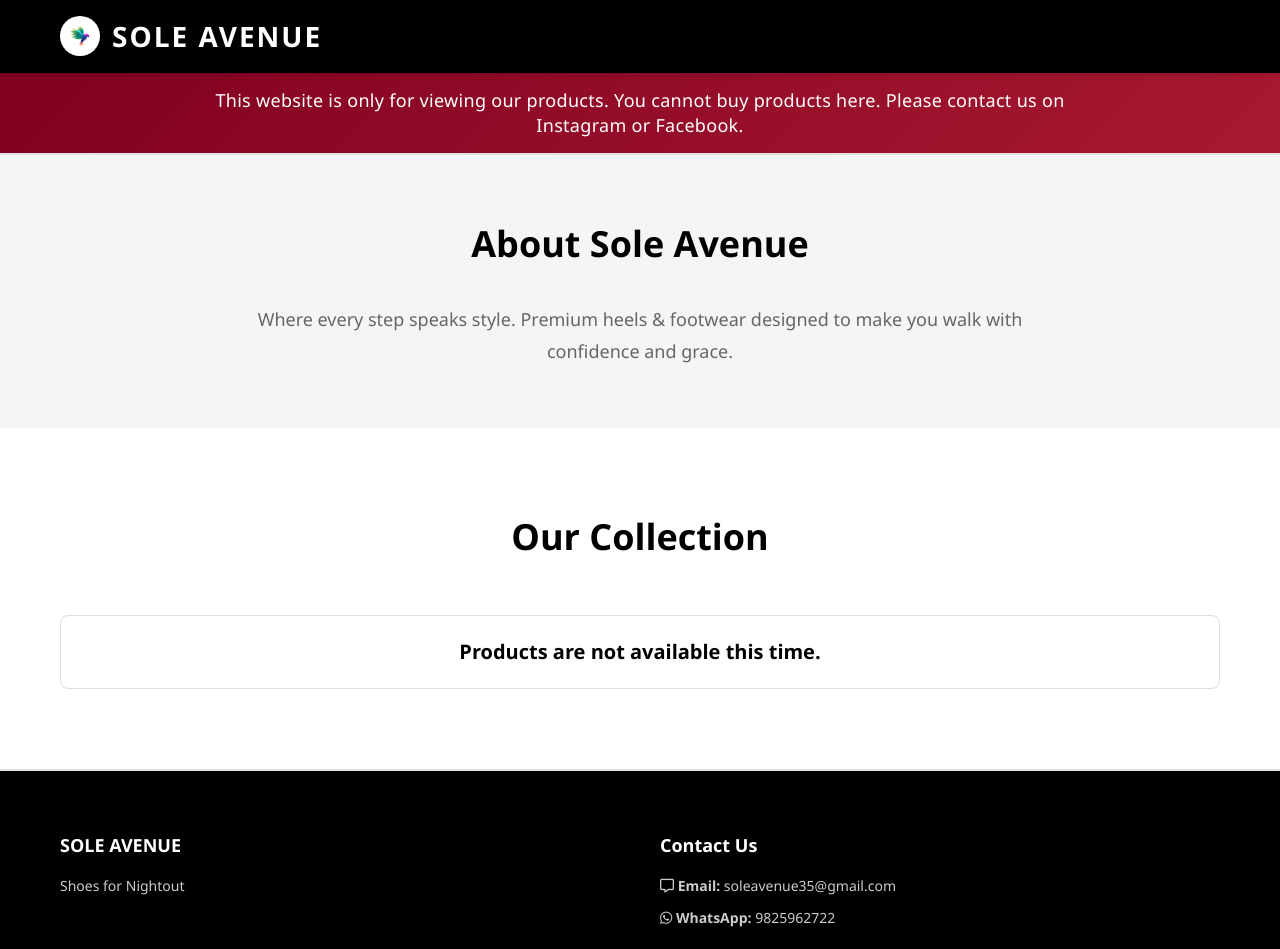
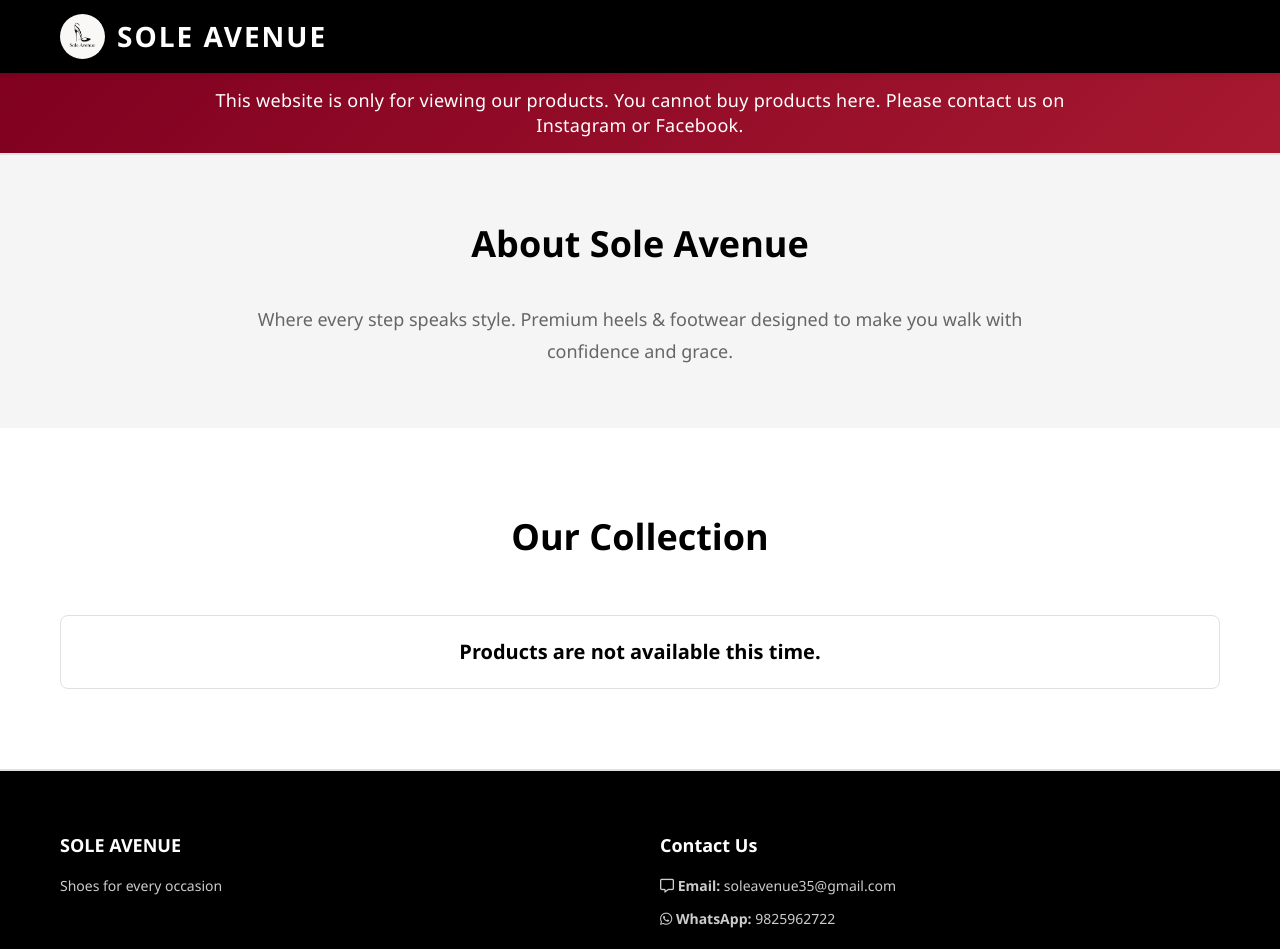
Before and after one commit to raikenju77/SoleAvenue, a plain HTML site: page index.html in a window 1280 px wide. Shown: the top 949 px of the page. Drawn offline with Linux system fonts and the light colour scheme.

Commit message:
Logo changed, Footer text changed, New logo added. After the social media link fixed.

```diff
--- a/index.html
+++ b/index.html
@@ -4,7 +4,7 @@
     <meta charset="UTF-8">
     <meta name="viewport" content="width=device-width, initial-scale=1.0">
     <title>Sole Avenue</title>
-    <link rel="icon" type="image/png" href="./images/logo.jpg">
+    <link rel="icon" type="image/png" href="./images/avenue_logo.png">
     <link rel="stylesheet" href="https://cdnjs.cloudflare.com/ajax/libs/font-awesome/6.4.0/css/all.min.css">
     <link rel="stylesheet" href="style.css">
 </head>
@@ -13,7 +13,7 @@
     <header class="header">
         <div class="container">
             <div class="logo-section">
-                <img src="/images/logo.jpg" alt="Logo" class="logo-img">
+                <img src="/images/avenue_logo.png" alt="Logo" class="logo-img">
                 <h1 class="logo">SOLE AVENUE</h1>
             </div>
             <!-- <nav class="navbar">
@@ -83,7 +83,7 @@
             <div class="footer-content">
                 <div class="footer-section">
                     <h3>SOLE AVENUE</h3>
-                    <p>Shoes for Nightout</p>
+                    <p>Shoes for every occasion</p>
                 </div>
                 <div class="footer-section">
                     <h4>Contact Us</h4>
--- a/style.css
+++ b/style.css
@@ -34,10 +34,10 @@ body {
 }
 
 .logo-img {
-    height: 40px;
-    width: auto;
+    height: 45px;
+    width: 45px;
     border-radius: 60%;
-    object-fit: contain;
+    object-fit: cover;
 }
 
 /* Header & Navigation */
@@ -350,6 +350,7 @@ body {
 
     .logo-img {
         height: 32px;
+        width: 32px;
     }
 
     .navbar a {
```
Also changed, not shown: images/avenue_logo.png (added), images/logo.jpg (deleted).
